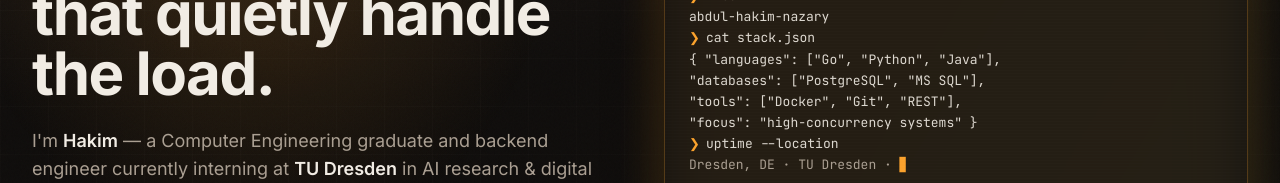
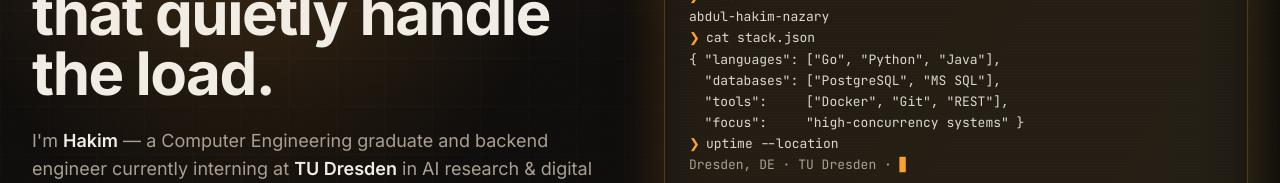
Before and after one commit to Hakim-CS/hakim-cs.github.io, a React (Vite) app: page / in a window 1280 px wide. Shown: the part 342-525 px from the top of the page. Built offline with nearby package versions, Linux system fonts and the light colour scheme; no server answers.

Commit message:
Changes
Co-authored-by: Hakim-CS <Hakim.Nazari.tech@gmail.com>

```diff
--- a/src/components/typing-terminal.tsx
+++ b/src/components/typing-terminal.tsx
@@ -67,13 +67,13 @@ export function TypingTerminal() {
           className="p-6 font-mono text-[13px] leading-relaxed h-[340px] overflow-hidden text-primary/90"
         >
           {rendered.map((l, i) => (
-            <div key={i} className={l.muted ? "text-muted-foreground" : "text-foreground/90"}>
+            <div key={i} className={`whitespace-pre ${l.muted ? "text-muted-foreground" : "text-foreground/90"}`}>
               {l.prompt && <span className="text-primary mr-1.5">❯</span>}
               {l.text}
             </div>
           ))}
           {current && (
-            <div className={current.muted ? "text-muted-foreground" : "text-foreground/90"}>
+            <div className={`whitespace-pre ${current.muted ? "text-muted-foreground" : "text-foreground/90"}`}>
               {current.prompt && <span className="text-primary mr-1.5">❯</span>}
               {typed}
               <span className="cursor-blink text-primary">▋</span>
```
